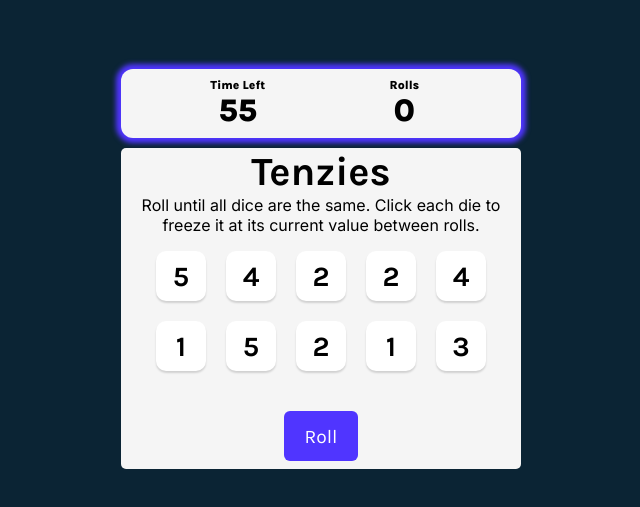
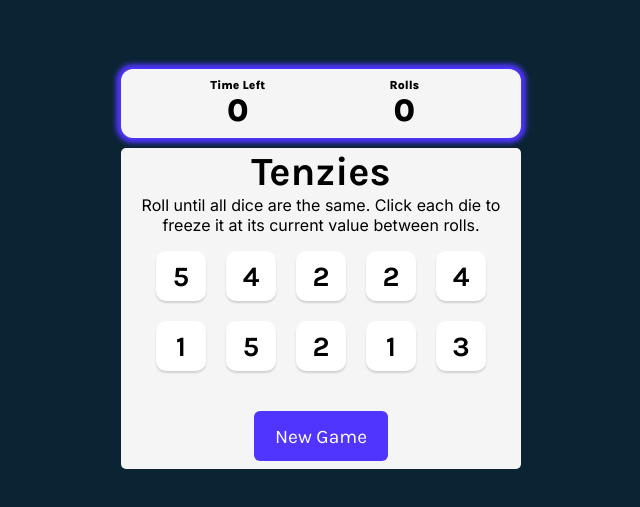
Before and after one commit to GoutamK1902/tenzies-game, a React (Vite) app: page / in a window 1280 px wide. Shown: the part 131-638 px from the top of the page, without its empty margins (319-959 px from the left). Built offline with nearby package versions, Linux system fonts and the light colour scheme.

Commit message:
Fixed Bug

```diff
--- a/src/App.jsx
+++ b/src/App.jsx
@@ -9,7 +9,7 @@ export default function App() {
   const { width, height } = useWindowSize();
   const [dice, setDice] = useState(generateAllNewDice());
   const [rollCount, setRollCount] = useState(0);
-  const [timer, setTimer] = useState(60);
+  const [timer, setTimer] = useState(5);
 
   const gameWon =
     dice.every((die) => die.isHeld) &&
@@ -36,7 +36,7 @@ export default function App() {
 
     // Cleanup function to clear the interval when the component unmounts
     return () => clearInterval(timerId);
-  }, [gameWon]);
+  }, [timer]);
 
   function generateAllNewDice() {
     return new Array(10).fill(0).map(() => ({
```
